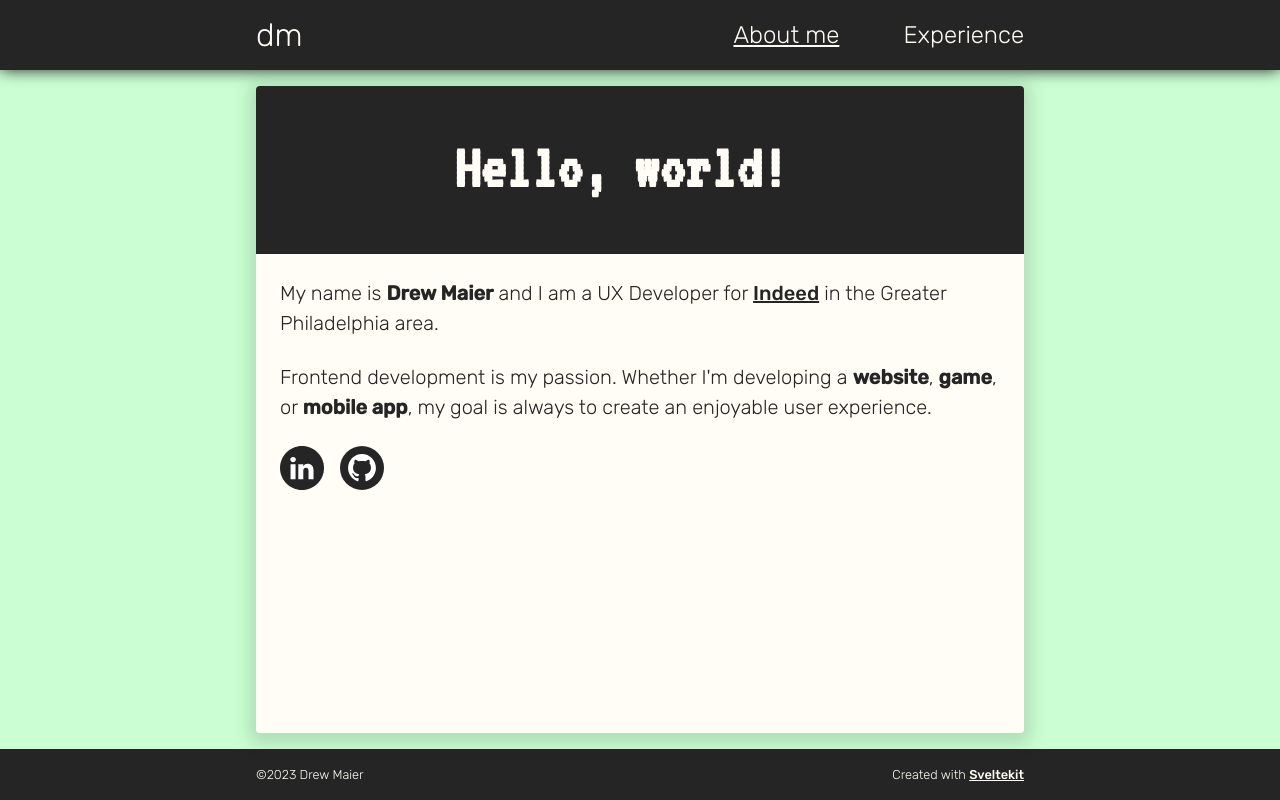
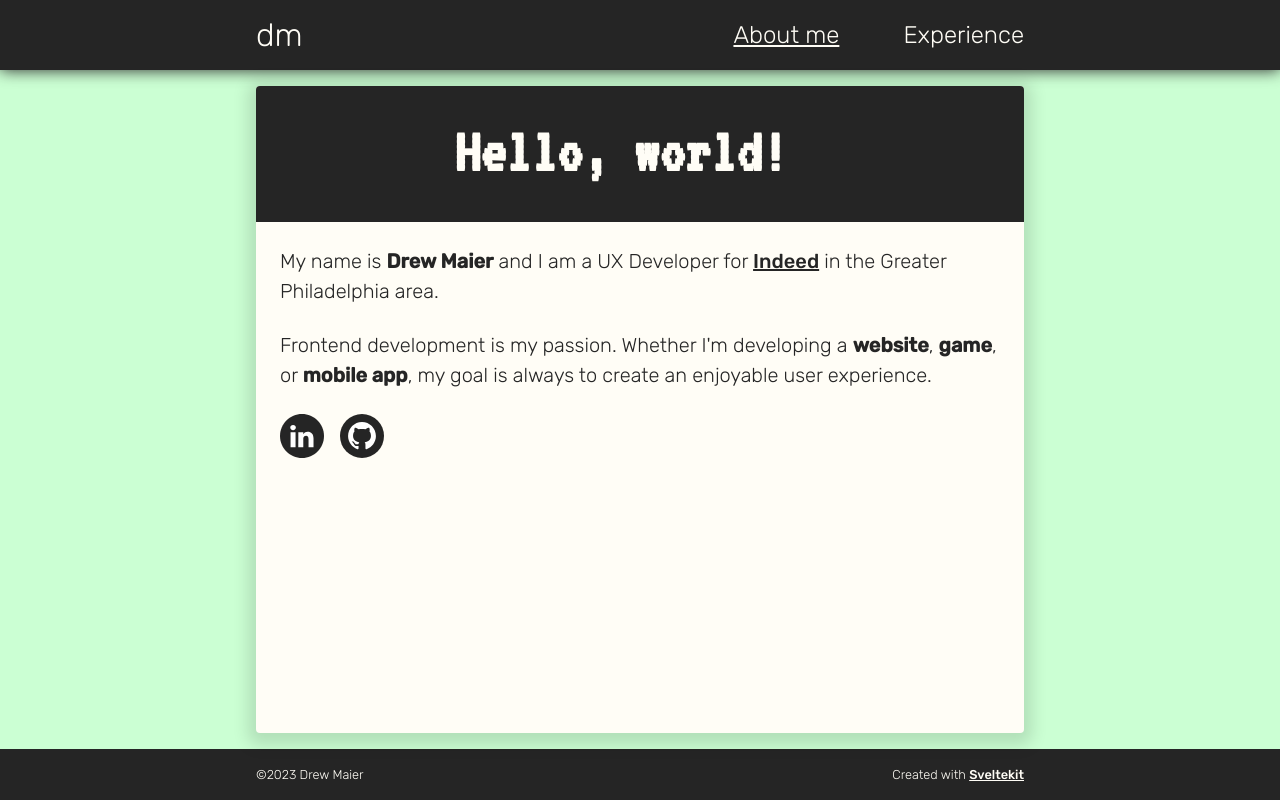
Before and after one commit to drewcmaier/portfolio, a SvelteKit app: page / in a window 1280 px wide. Built offline with nearby package versions, Linux system fonts and the light colour scheme.

Commit message:
fix: tweak header size again

```diff
--- a/src/routes/+page.svelte
+++ b/src/routes/+page.svelte
@@ -33,7 +33,7 @@
 		font-family: var(--font-mono);
 		font-size: clamp(var(--font-size-1), 12vw, var(--font-size-7));
 		text-align: center;
-		padding-block: var(--spacing-5);
+		padding-block: var(--spacing-3);
 	}
 
 	.contact-links {
```
